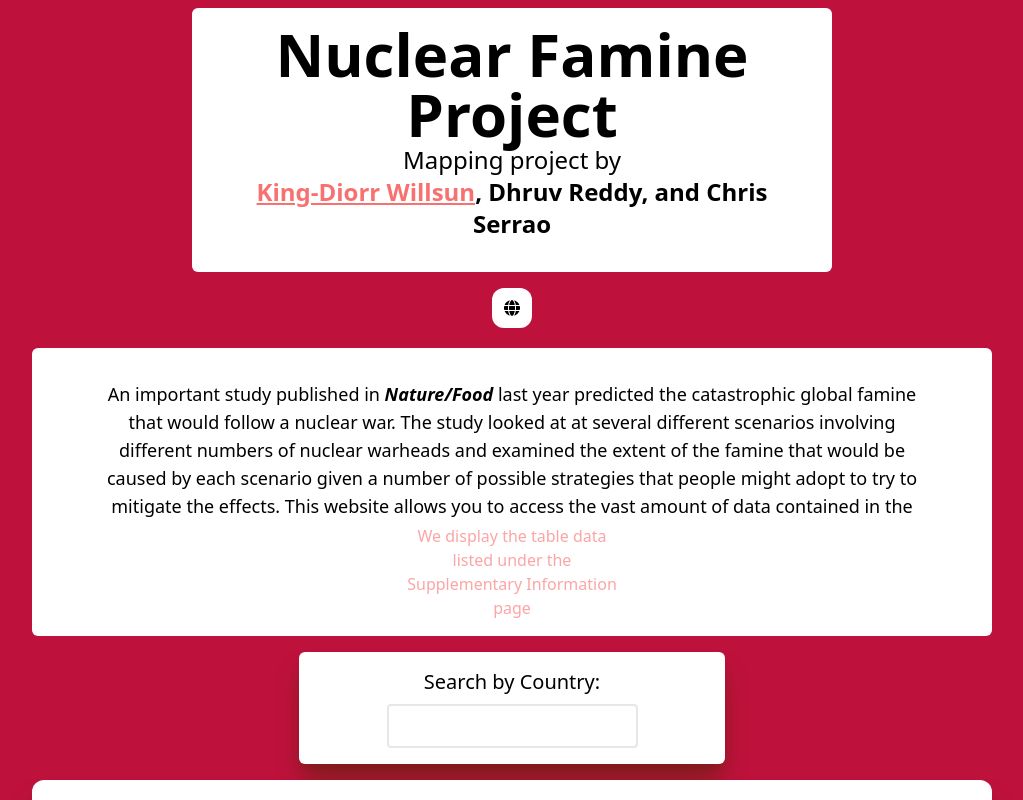
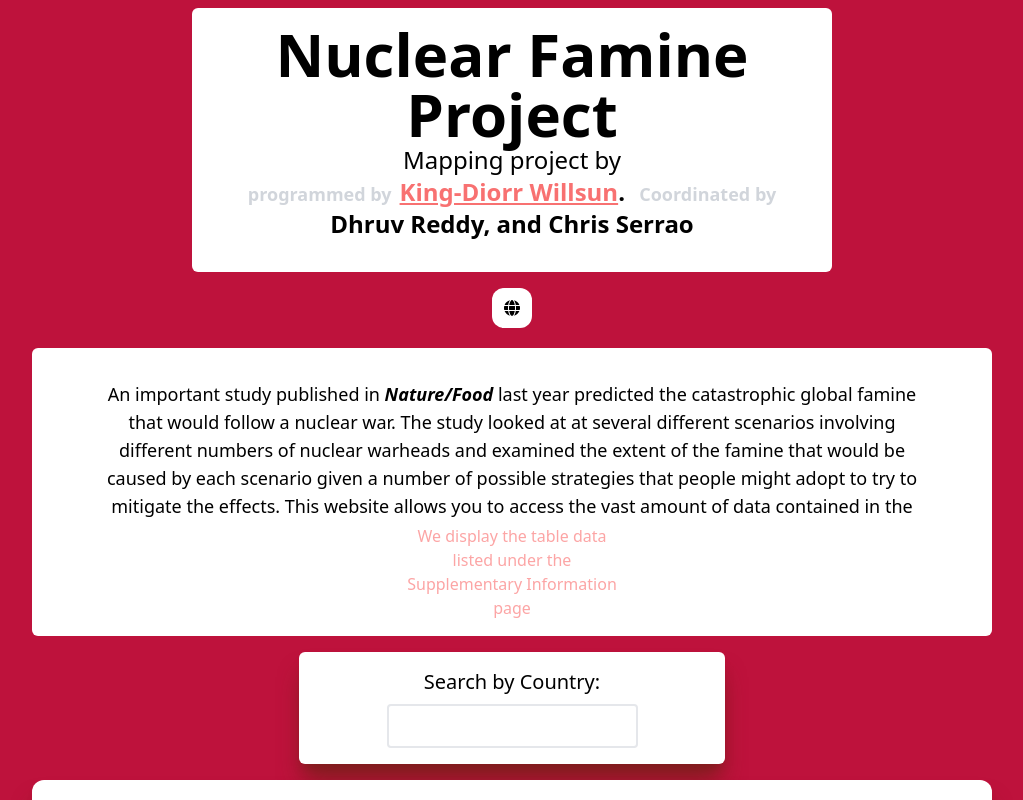
Before and after one commit to KDW1/NuclearMapping, a Next.js app: page / in a window 1280 px wide. Shown: the top 800 px of the page, without its empty margins (128-1151 px from the left). Built offline with nearby package versions, Linux system fonts and the light colour scheme.

Commit message:
Credential update

```diff
--- a/pages/index.js
+++ b/pages/index.js
@@ -19,7 +19,7 @@
         <div className="text-center pb-4">
             <p className="text-2xl text-center inline">Mapping project by </p>
             <p className="font-bold text-2xl space-x-2">
-            <Link className="font-bold text-red-400 underline hover:text-red-500 transition-all duration-300" href="https://kingcode.dev">King-Diorr Willsun</Link>, Dhruv Reddy, and Chris Serrao
+            <span className="text-lg text-gray-300 hover:text-red-500 duration-300 transition ease-in-out">programmed by</span><Link className="font-bold text-red-400 underline hover:text-red-500 transition-all duration-300" href="https://kingcode.dev">King-Diorr Willsun</Link>. <span className="text-lg text-gray-300 hover:text-red-500 duration-300 transition ease-in-out">Coordinated by</span> Dhruv Reddy, and Chris Serrao
             </p>
         </div>
     </div>
```
